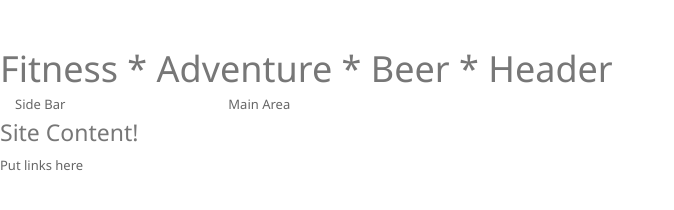
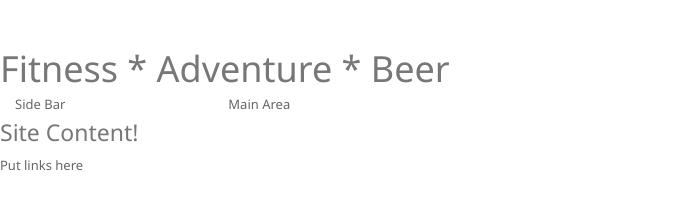
Before and after one commit to cordevsolutions/fab, a website: page src/client/index.html in a window 1280 px wide. Shown: the whole page, without its empty margins (0-674 px from the left). Drawn offline with nearby package versions, Linux system fonts and the light colour scheme; some packages are replaced by stand-ins of ours; files that its build step writes are made by us from their sources; a script that the page names is missing.

Commit message:
Fixed h1 header

```diff
--- a/src/client/index.html
+++ b/src/client/index.html
@@ -34,7 +34,7 @@
 
 <body>
 	<header>
-		<h1>Fitness * Adventure * Beer * Header</h1>
+		<h1>Fitness * Adventure * Beer</h1>
 	</header>
 	<section>
 		<div class="col-xs-2">Side Bar</div>
```
